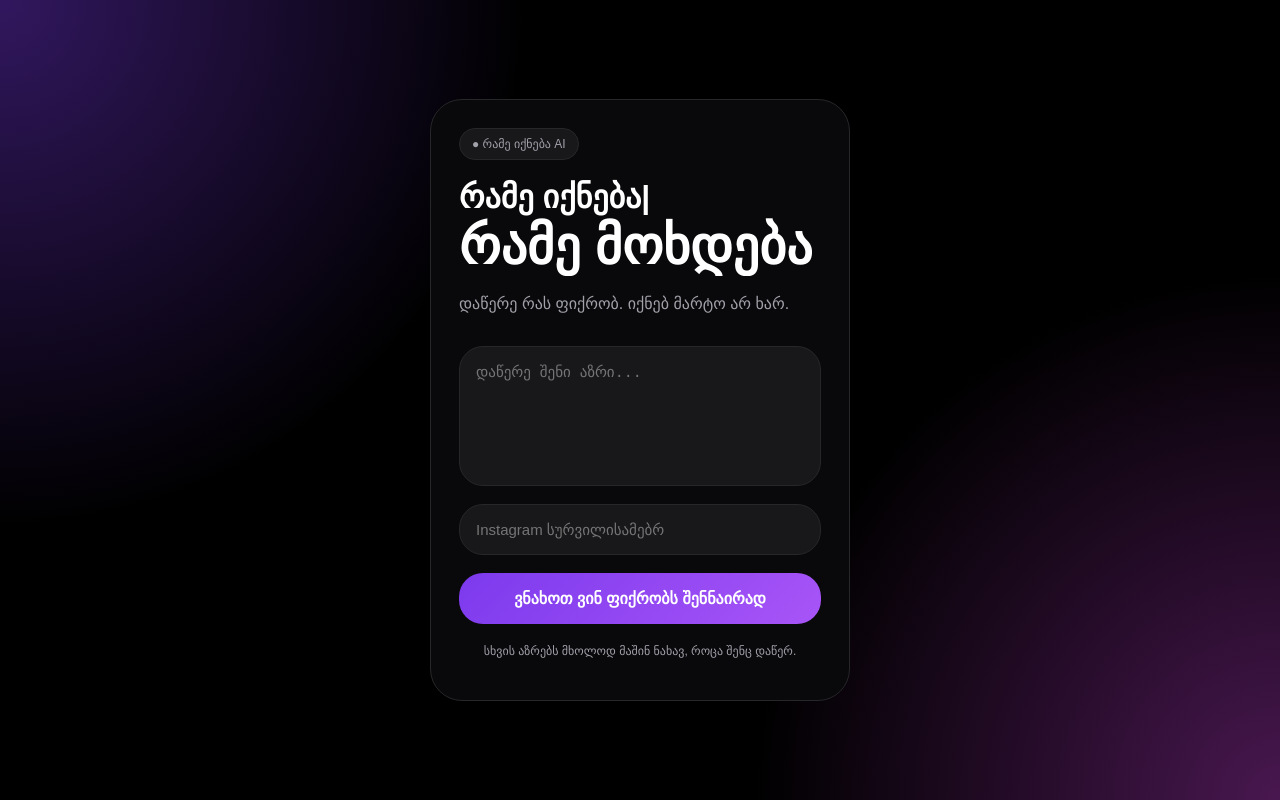
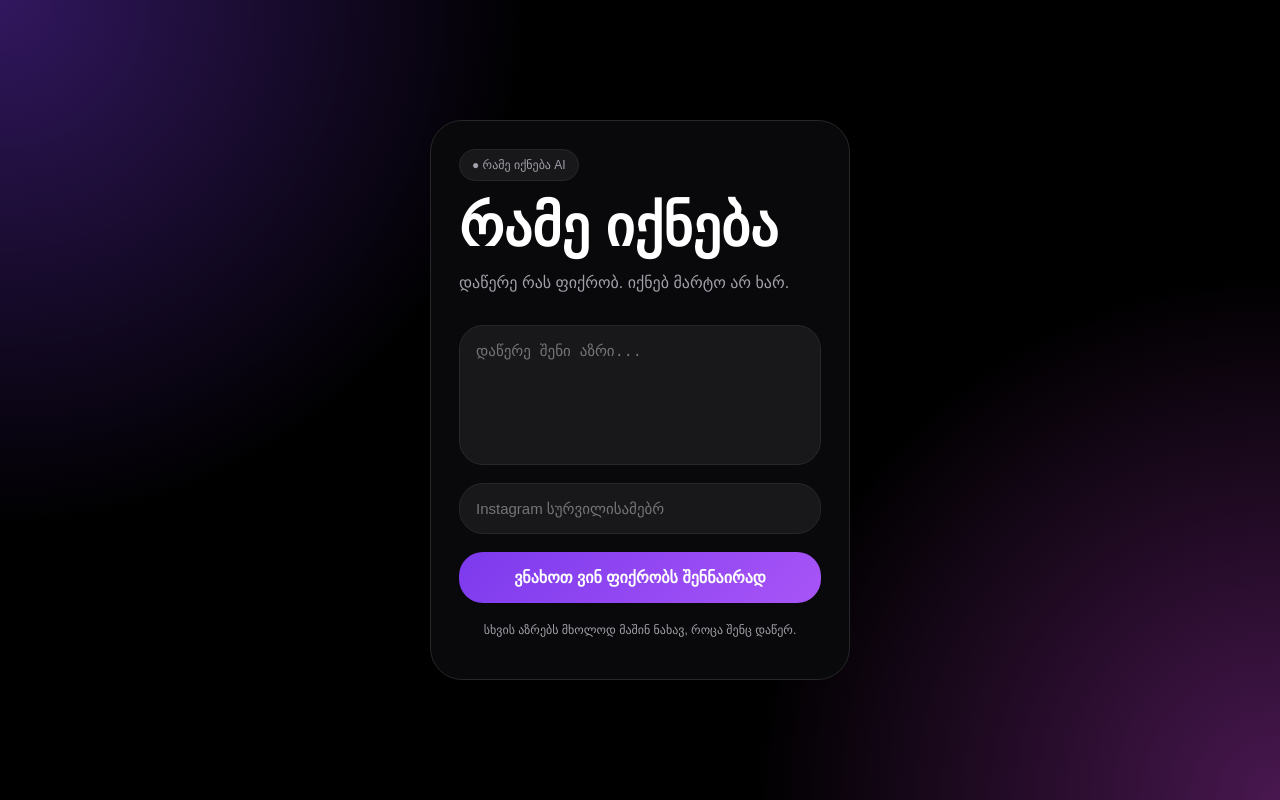
Before and after one commit to xoargadaob/rameiqneba, a React (Vite) app: page / in a window 1280 px wide. Built offline with nearby package versions, Linux system fonts and the light colour scheme.

Commit message:
Update style.css

```diff
--- a/src/style.css
+++ b/src/style.css
@@ -43,42 +43,28 @@ body {
 }
 
 .animated-title {
-  min-height: 64px;
+  font-size: clamp(38px, 11vw, 56px);
+  font-weight: 900;
   margin: 18px 0 10px;
-  position: relative;
-  overflow: hidden;
+  line-height: 1;
 }
 
-.animated-title::after {
-  content: "რამე იქნება";
-  font-size: clamp(36px, 10vw, 52px);
-  font-weight: 900;
-  color: white;
-  display: inline-block;
-  animation: titleFade 6s infinite;
+.cursor {
+  color: #7c3aed;
+  animation: blinkCursor 1s infinite;
 }
 
-@keyframes titleFade {
-  0%, 42% {
-    content: "რამე იქნება";
+@keyframes blinkCursor {
+  0% {
     opacity: 1;
-    transform: translateY(0);
   }
 
-  48% {
+  50% {
     opacity: 0;
-    transform: translateY(-10px);
-  }
-
-  52%, 92% {
-    content: "რამე მოხდება";
-    opacity: 1;
-    transform: translateY(0);
   }
 
   100% {
-    opacity: 0;
-    transform: translateY(10px);
+    opacity: 1;
   }
 }
 
```
